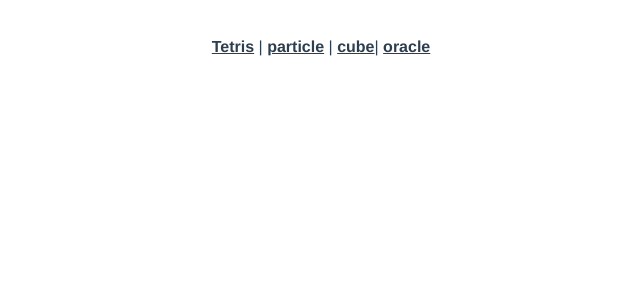
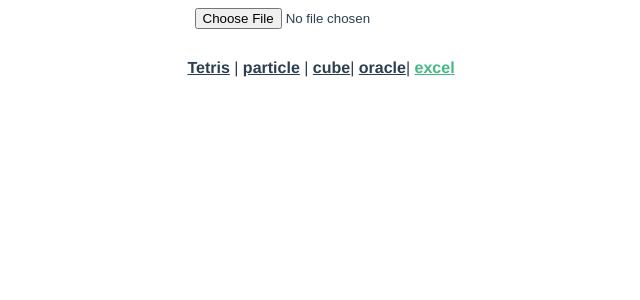
Before and after one commit to jcs526/toybox, a Vue app: page /excel in a window 1280 px wide. Shown: the top 300 px of the page, without its empty margins (319-959 px from the left). Built offline with nearby package versions, Linux system fonts and the light colour scheme.

Commit message:
excel 업로드 테스트

```diff
--- a/package.json
+++ b/package.json
@@ -11,6 +11,7 @@
     "ad": "^0.3.2",
     "axios": "^1.1.3",
     "core-js": "^3.8.3",
+    "exceljs": "^4.3.0",
     "vue": "^2.6.14",
     "vue-router": "^3.5.1",
     "vuex": "^3.6.2"
--- a/src/App.vue
+++ b/src/App.vue
@@ -5,7 +5,8 @@
       <router-link to="/">Tetris</router-link> |
       <router-link to="/particle">particle</router-link> |
       <router-link to="/cube">cube</router-link>|
-      <router-link to="/oracle">oracle</router-link>
+      <router-link to="/oracle">oracle</router-link>|
+      <router-link to="/excel">excel</router-link>
     </nav>
   </div>
 </template>
--- /dev/null
+++ b/src/components/ExcelTest.vue
@@ -0,0 +1,44 @@
+<template>
+  <div>
+    <input type="file" @change="readExcel($event)" />
+    <div v-for="(item, index) in List" :key="index">이름 : {{ item[2] }}  생일 : {{ item[3] }}</div>
+  </div>
+</template>
+
+<script>
+import Excel from "exceljs";
+
+export default {
+  data() {
+    return {
+      excelFile: null,
+      List: [],
+    };
+  },
+  methods: {
+    async readExcel(event) {
+      let file = event.target.files[0];
+      const wb = new Excel.Workbook();
+      const reader = new FileReader();
+
+      reader.readAsArrayBuffer(file);
+      reader.onload = () => {
+        const buffer = reader.result;
+        wb.xlsx.load(buffer).then((workbook) => {
+          console.log(workbook, "workbook instance");
+          workbook.eachSheet((sheet) => {
+            sheet.eachRow((row, rowIndex) => {
+              if (rowIndex > 1 && rowIndex < 100) {
+                this.List.push(row.values);
+              }
+            });
+          });
+        });
+      };
+    },
+  },
+};
+</script>
+
+<style>
+</style>
--- a/src/router/index.js
+++ b/src/router/index.js
@@ -44,6 +44,14 @@
     // which is lazy-loaded when the route is visited.
     component: () => import(/* webpackChunkName: "about" */ '../components/OracleTest.vue')
   },
+   {
+    path: '/excel',
+    name: 'ExcelTest',
+    // route level code-splitting
+    // this generates a separate chunk (about.[hash].js) for this route
+    // which is lazy-loaded when the route is visited.
+    component: () => import(/* webpackChunkName: "about" */ '../components/ExcelTest.vue')
+  },
 ]
 
 
```
Also changed, not shown: 1 other file (tests, documents, lock files or other folders).
